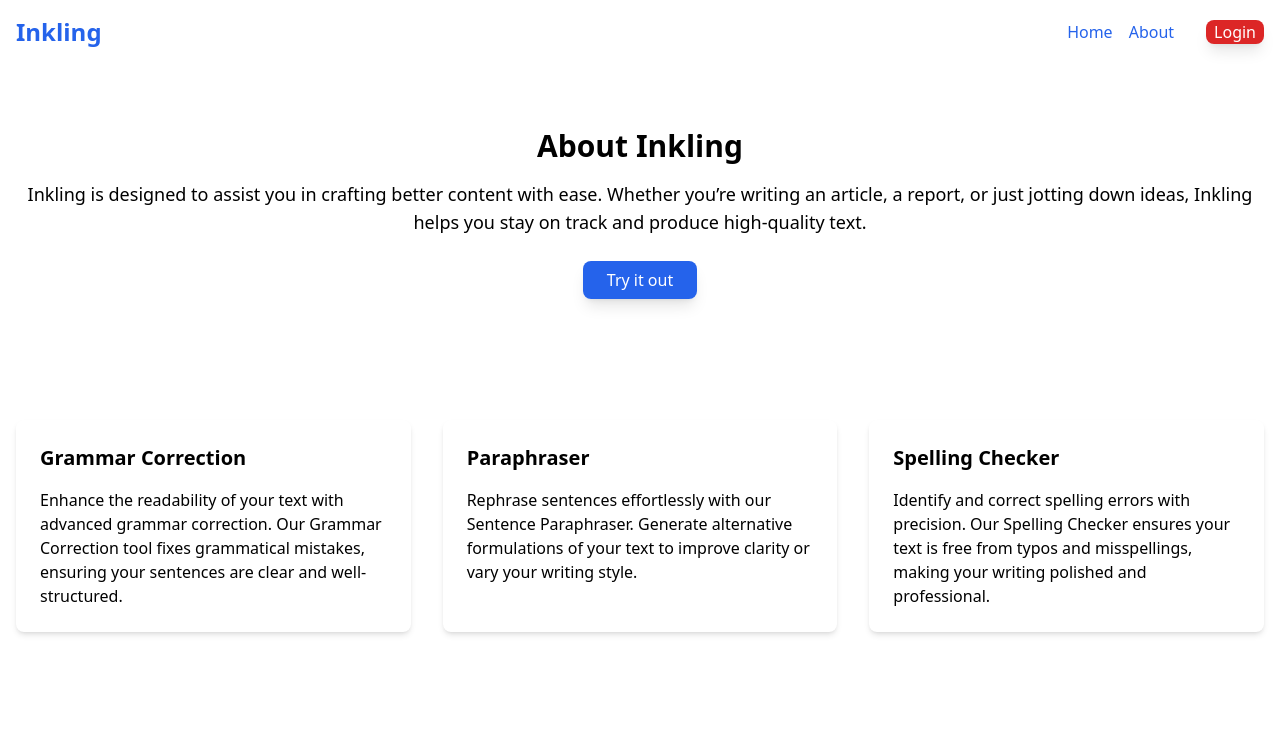
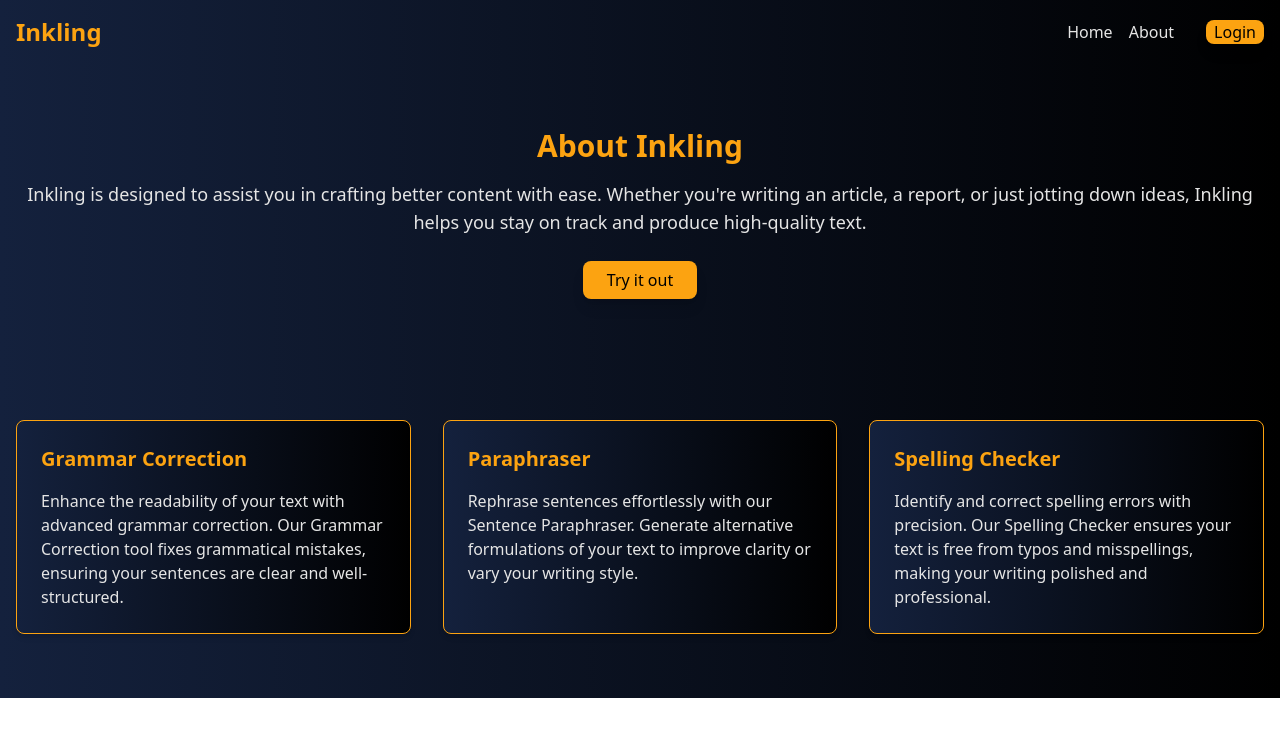
Before and after one commit to iviraa/ai-writing-tool, a React (Vite) app in the folder client/: page /about in a window 1280 px wide. Shown: the top 736 px of the page. Built offline with nearby package versions, Linux system fonts and the light colour scheme; no server answers.

Commit message:
updated ui and theme

```diff
--- a/client/src/components/About.jsx
+++ b/client/src/components/About.jsx
@@ -3,42 +3,50 @@ import { Link } from "react-router-dom";
 
 const About = () => {
   return (
-    <div>
-      <div className=" bg-white py-16 container mx-auto px-4 text-center">
-        <h2 className="text-3xl font-bold mb-4">About Inkling</h2>
+    <div className="bg-gradient-to-r from-[#14213D] to-[#000000] text-[#E5E5E5]">
+      <div className="bg-gradient-to-r from-[#14213D] to-[#000000] py-16  px-4 text-center">
+        <h2 className="text-3xl font-bold mb-4 text-[#FCA311]">
+          About Inkling
+        </h2>
         <p className="text-lg mb-8">
           Inkling is designed to assist you in crafting better content with
-          ease. Whether you’re writing an article, a report, or just jotting
+          ease. Whether you're writing an article, a report, or just jotting
           down ideas, Inkling helps you stay on track and produce high-quality
           text.
         </p>
         <Link
           to="/editor"
-          className="bg-blue-600 text-white py-2 px-6 rounded-lg shadow-lg hover:bg-blue-500 transition duration-300"
+          className="bg-[#FCA311] text-[#000000] py-2 px-6 rounded-lg shadow-lg hover:bg-[#E5E5E5] hover:text-[#14213D] transition duration-300"
         >
           Try it out
         </Link>
       </div>
       <div className="container mx-auto px-4 py-16">
         <div className="grid grid-cols-1 md:grid-cols-3 gap-8">
-          <div className="bg-white p-6 rounded-lg shadow-md">
-            <h2 className="text-xl font-bold mb-4">Grammar Correction</h2>
+          <div className="bg-gradient-to-r from-[#14213D] to-[#000000] p-6 rounded-lg shadow-md border border-[#FCA311]">
+            <h2 className="text-xl font-bold mb-4 text-[#FCA311]">
+              Grammar Correction
+            </h2>
             <p>
               Enhance the readability of your text with advanced grammar
               correction. Our Grammar Correction tool fixes grammatical
               mistakes, ensuring your sentences are clear and well-structured.
             </p>
           </div>
-          <div className="bg-white p-6 rounded-lg shadow-md">
-            <h2 className="text-xl font-bold mb-4">Paraphraser</h2>
+          <div className="bg-gradient-to-r from-[#14213D] to-[#000000] p-6 rounded-lg shadow-md border border-[#FCA311]">
+            <h2 className="text-xl font-bold mb-4 text-[#FCA311]">
+              Paraphraser
+            </h2>
             <p>
               Rephrase sentences effortlessly with our Sentence Paraphraser.
               Generate alternative formulations of your text to improve clarity
               or vary your writing style.
             </p>
           </div>
-          <div className="bg-white p-6 rounded-lg shadow-md">
-            <h2 className="text-xl font-bold mb-4">Spelling Checker</h2>
+          <div className="bg-gradient-to-r from-[#14213D] to-[#000000] p-6 rounded-lg shadow-md border border-[#FCA311]">
+            <h2 className="text-xl font-bold mb-4 text-[#FCA311]">
+              Spelling Checker
+            </h2>
             <p>
               Identify and correct spelling errors with precision. Our Spelling
               Checker ensures your text is free from typos and misspellings,
--- a/client/src/components/Home.jsx
+++ b/client/src/components/Home.jsx
@@ -1,26 +1,31 @@
-import React from 'react'
-import { Link } from 'react-router-dom'
+import React from "react";
+import { Link } from "react-router-dom";
 
 // colors yelo: FCA311, blue: 14213D, black: 000000, white E5E5E5
 
 const Home = () => {
   return (
-    <div className="bg-gray-100 text-gray-900 font-sans">
+    <div className="bg-[#000000] text-[#E5E5E5] font-sans">
+      {/* Hero Section */}
+      <section className="bg-gradient-to-r from-[#14213D] to-[#000000] text-center py-20">
+        <div className="container mx-auto px-4">
+          <h1 className="text-5xl font-extrabold text-[#FCA311] mb-4">
+            Inkling: Your AI Writing Assistant
+          </h1>
+          <p className="text-xl text-[#E5E5E5] mb-8">
+            Write with ease and precision
+          </p>
 
-
-      {/* Hero Section */}
-      <section className="bg-gradient-to-r from-blue-300 to-green-300 text-center py-20">
-        <div className="container mx-auto px-4">
-          <h1 className="text-5xl font-extrabold text-white mb-4">Inkling: Your AI Writing Assistant</h1>
-          <p className="text-xl text-white mb-8">Write with ease and precision</p>
-
-          <Link to="/editor" className="bg-orange-400 text-white py-2 px-6 rounded-lg shadow-lg hover:bg-orange-300 transition duration-300">Get Started</Link>
+          <Link
+            to="/editor"
+            className="bg-[#FCA311] text-[#000000] py-2 px-6 rounded-lg shadow-lg hover:bg-[#E5E5E5] hover:text-[#14213D] transition duration-300"
+          >
+            Get Started
+          </Link>
         </div>
       </section>
+    </div>
+  );
+};
 
-
-    </div>
-  )
-}
-
-export default Home
+export default Home;
--- a/client/src/components/Login.jsx
+++ b/client/src/components/Login.jsx
@@ -14,30 +14,30 @@ function LoginPage() {
 
   if (!ready) {
     return (
-      <div className="flex justify-center items-center h-screen bg-gradient-to-r from-blue-300 to-green-300">
-        <div className="animate-spin rounded-full h-16 w-16 border-t-4 border-b-4 border-orange-400"></div>
+      <div className="flex justify-center items-center h-screen bg-gradient-to-r from-[#14213D] to-[#000000]">
+        <div className="animate-spin rounded-full h-16 w-16 border-t-4 border-b-4 border-[#FCA311]"></div>
       </div>
     );
   }
 
   return (
-    <div className="bg-gray-100 text-gray-900 font-sans min-h-screen flex items-center justify-center">
-      <section className="bg-gradient-to-r from-blue-300 to-green-300 text-center py-20 shadow-lg rounded-lg p-8 max-w-md w-full">
-        <h2 className="text-4xl font-extrabold text-center text-white mb-6">
+    <div className="bg-gradient-to-r from-[#14213D] to-[#000000] text-[#E5E5E5] font-sans min-h-screen flex items-center justify-center">
+      <section className="bg-gradient-to-r from-[#14213D] to-[#000000] text-center py-20 shadow-lg rounded-lg p-8 max-w-md w-full border border-[#FCA311]">
+        <h2 className="text-4xl font-extrabold text-center text-[#FCA311] mb-6">
           Welcome to Inkling
         </h2>
 
         <div className="space-y-4">
           <button
             onClick={login}
-            className="w-full py-2 px-4 bg-blue-500 text-white font-semibold rounded-lg shadow-md hover:bg-blue-400 transition duration-300"
+            className="w-full py-2 px-4 bg-[#FCA311] text-[#000000] font-semibold rounded-lg shadow-md hover:bg-[#E5E5E5] hover:text-[#14213D] transition duration-300"
           >
             Login
           </button>
 
           <button
             onClick={login}
-            className="w-full py-2 px-4 bg-orange-400 text-white font-semibold rounded-lg shadow-md hover:bg-orange-300 transition duration-300"
+            className="w-full py-2 px-4 bg-[#14213D] text-[#E5E5E5] font-semibold rounded-lg shadow-md hover:bg-[#FCA311] hover:text-[#000000] border border-[#FCA311] transition duration-300"
           >
             Get Started
           </button>
--- a/client/src/components/Navbar.jsx
+++ b/client/src/components/Navbar.jsx
@@ -8,29 +8,38 @@ const Navbar = () => {
 
   if (!ready) {
     return (
-      <div className="bg-white shadow-md container mx-auto px-4 py-4 flex justify-between items-center">
-        <div className="text-2xl font-bold text-blue-600">Loading..</div>
+      <div className="bg-gradient-to-r from-[#14213D] to-[#000000] shadow-md px-4 py-4 flex justify-between items-center">
+        <div className="text-2xl font-bold text-[#FCA311]">Loading..</div>
       </div>
     );
   }
   return (
-    <div className="bg-white shadow-md container mx-auto px-4 py-4 flex justify-between items-center">
-      <div className="text-2xl font-bold text-blue-600">Inkling</div>
+    <div className="bg-gradient-to-r from-[#14213D] to-[#000000] shadow-md  px-4 py-4 flex justify-between items-center">
+      <div className="text-2xl font-bold text-[#FCA311]">Inkling</div>
       <nav>
         <ul className="flex space-x-4">
           <li>
-            <Link to="/" className="text-blue-600 hover:underline">
+            <Link
+              to="/"
+              className="text-[#E5E5E5] hover:text-[#FCA311] transition-colors"
+            >
               Home
             </Link>
           </li>
           <li>
-            <Link to="/about" className="text-blue-600 hover:underline">
+            <Link
+              to="/about"
+              className="text-[#E5E5E5] hover:text-[#FCA311] transition-colors"
+            >
               About
             </Link>
           </li>
           <li>
             {authenticated && (
-              <Link to="/editor" className="text-blue-600 hover:underline">
+              <Link
+                to="/editor"
+                className="text-[#E5E5E5] hover:text-[#FCA311] transition-colors"
+              >
                 Editor
               </Link>
             )}
@@ -40,7 +49,7 @@ const Navbar = () => {
               <li>
                 <button
                   onClick={logout}
-                  className="bg-red-600 text-white py-1.1 px-2 rounded-lg shadow-lg hover:bg-red-400 transition duration-300"
+                  className="bg-[#FCA311] text-[#000000] py-1.1 px-2 rounded-lg shadow-lg hover:bg-[#E5E5E5] hover:text-[#14213D] transition duration-300"
                 >
                   Logout
                 </button>
@@ -51,7 +60,7 @@ const Navbar = () => {
               <li>
                 <button
                   onClick={login}
-                  className="bg-red-600 text-white px-2 py-1.1 rounded-lg shadow-lg hover:bg-red-400 transition duration-300"
+                  className="bg-[#FCA311] text-[#000000] px-2 py-1.1 rounded-lg shadow-lg hover:bg-[#E5E5E5] hover:text-[#14213D] transition duration-300"
                 >
                   Login
                 </button>
```
Also changed, not shown: client/src/components/Editor.jsx (+15 -19 lines).
